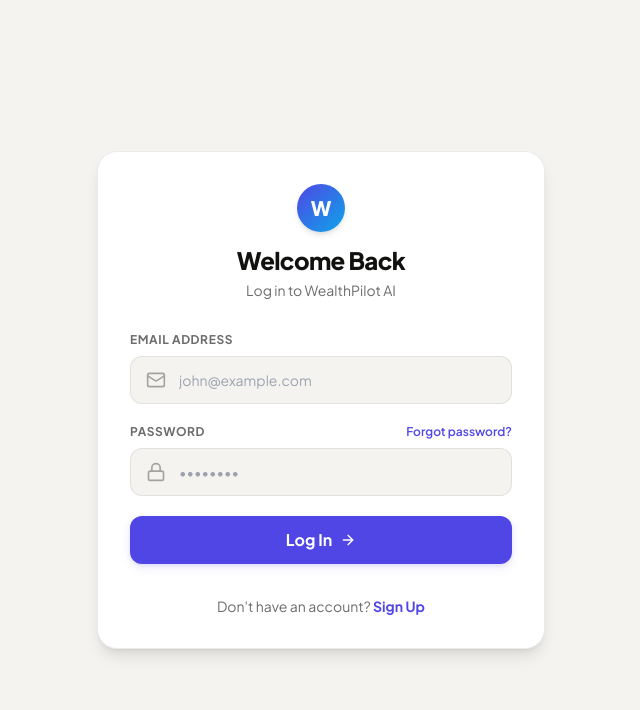
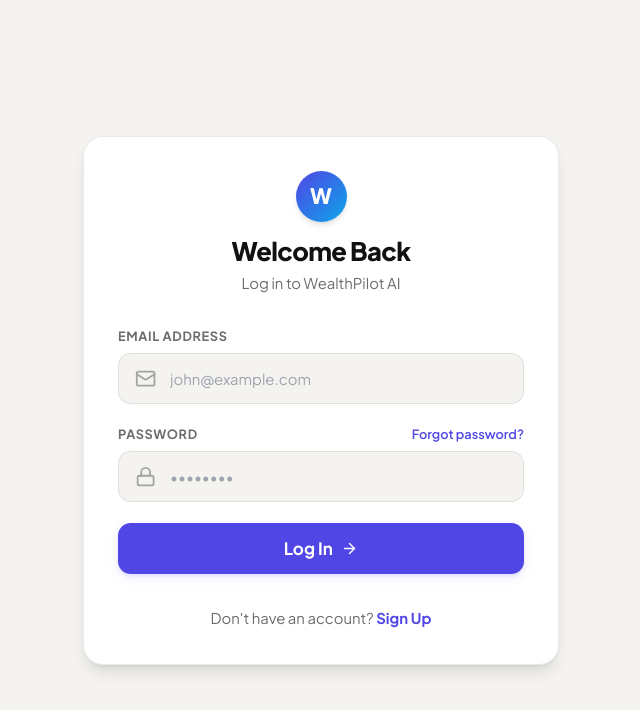
Before and after one commit to blessonrajkj/AI-Financial-, a React (Vite) app in the folder frontend/: page /login in a window 1280 px wide. Shown: the top 710 px of the page, without its empty margins (319-959 px from the left). Built offline with nearby package versions, Linux system fonts and the light colour scheme; no server answers.

Commit message:
feat(frontend): enhance font size in index.css

```diff
--- a/frontend/src/index.css
+++ b/frontend/src/index.css
@@ -87,6 +87,7 @@ html.dark {
   }
 
   html {
+    font-size: 17px !important;
     font-feature-settings: "cv01", "cv02", "cv03", "cv04", "ss01";
     text-rendering: optimizeLegibility;
     -webkit-font-smoothing: antialiased;
```
